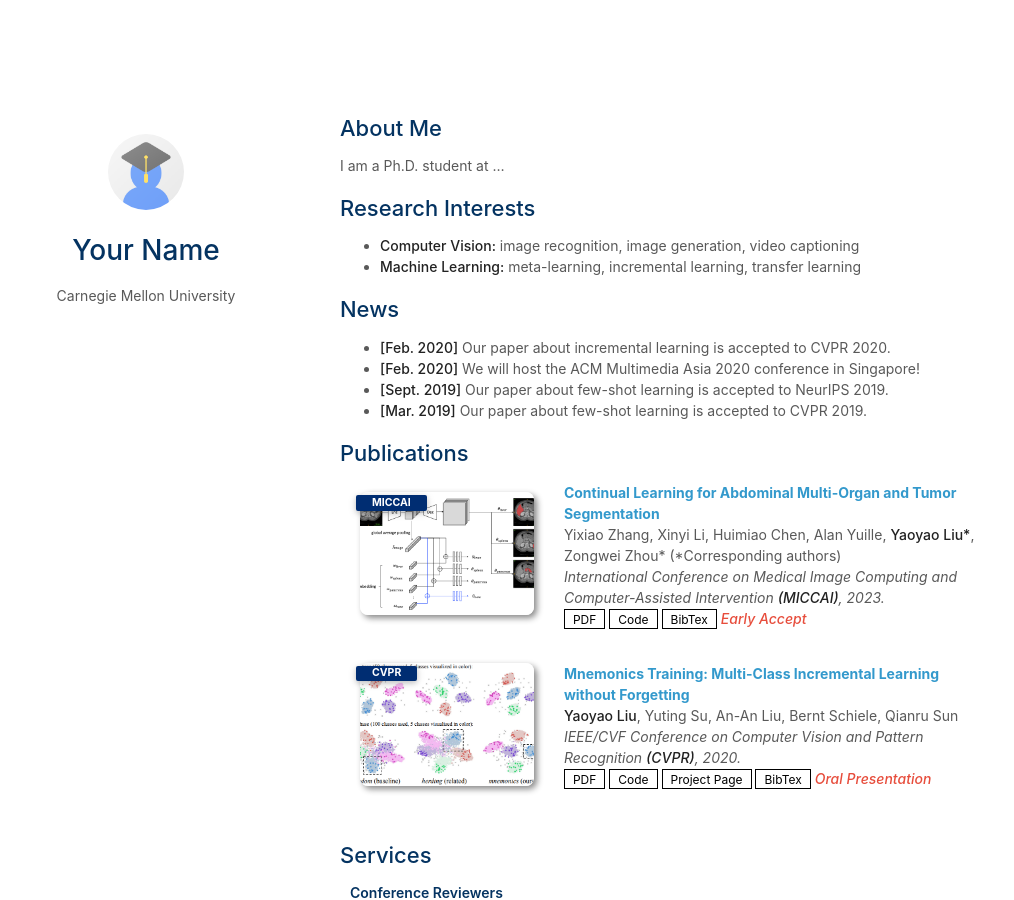
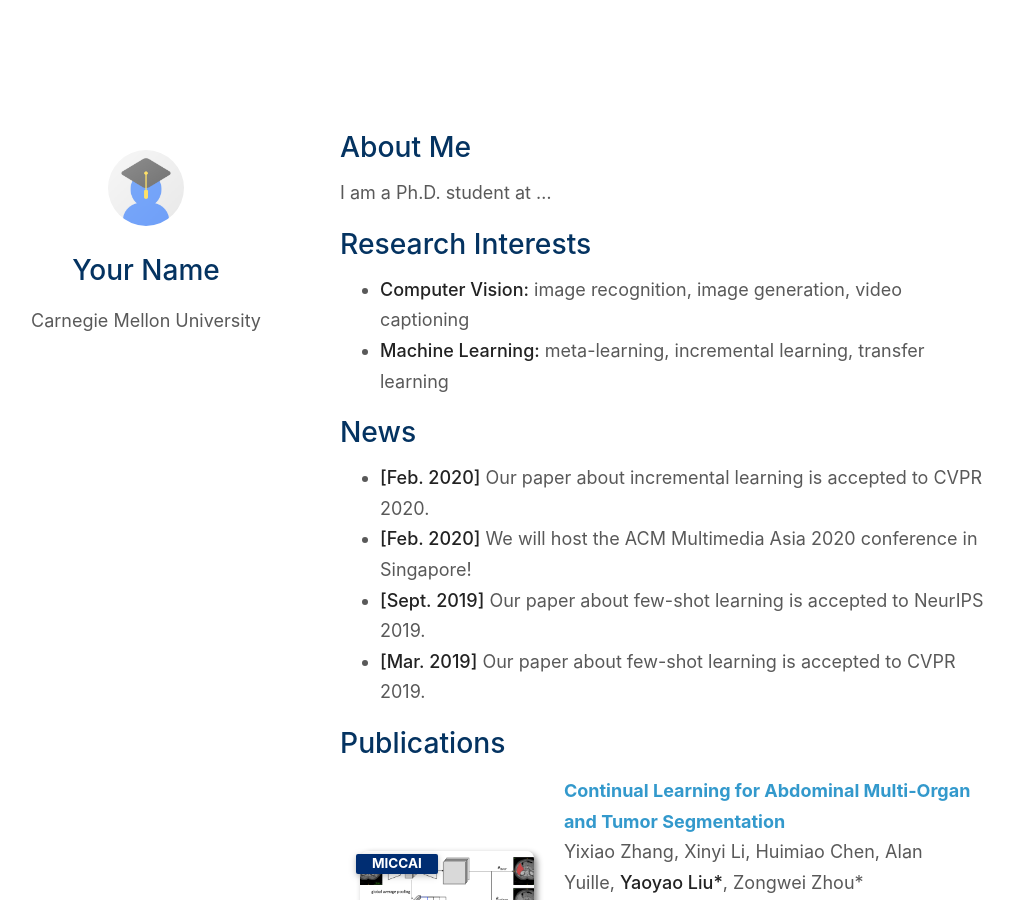
Before and after one commit to Jonghwap/Jonghwap.github.io, a Jekyll site: the page built from index.md, in a window 1280 px wide and 900 px high. Shown: the whole window, without its empty margins (130-1144 px from the left). Built offline with Jekyll 4.4.1, drawn with Linux system fonts in a browser that asks for light colours; a style sheet for code colours, icons or effects is not loaded; our own code applies the rules of GitHub Pages for plain Markdown files.

Commit message:
Update homepage.html

```diff
--- a/_layouts/homepage.html
+++ b/_layouts/homepage.html
@@ -33,6 +33,8 @@
     <link rel="stylesheet" href="./assets/css/style-no-dark-mode.css">
     <link rel="stylesheet" href="./assets/css/publications-no-dark-mode.css">
     {% endif %}
+
+    <link rel="stylesheet" href="{{ '/assets/css/override.css' | relative_url }}">
 
   </head>
   <body>
```
